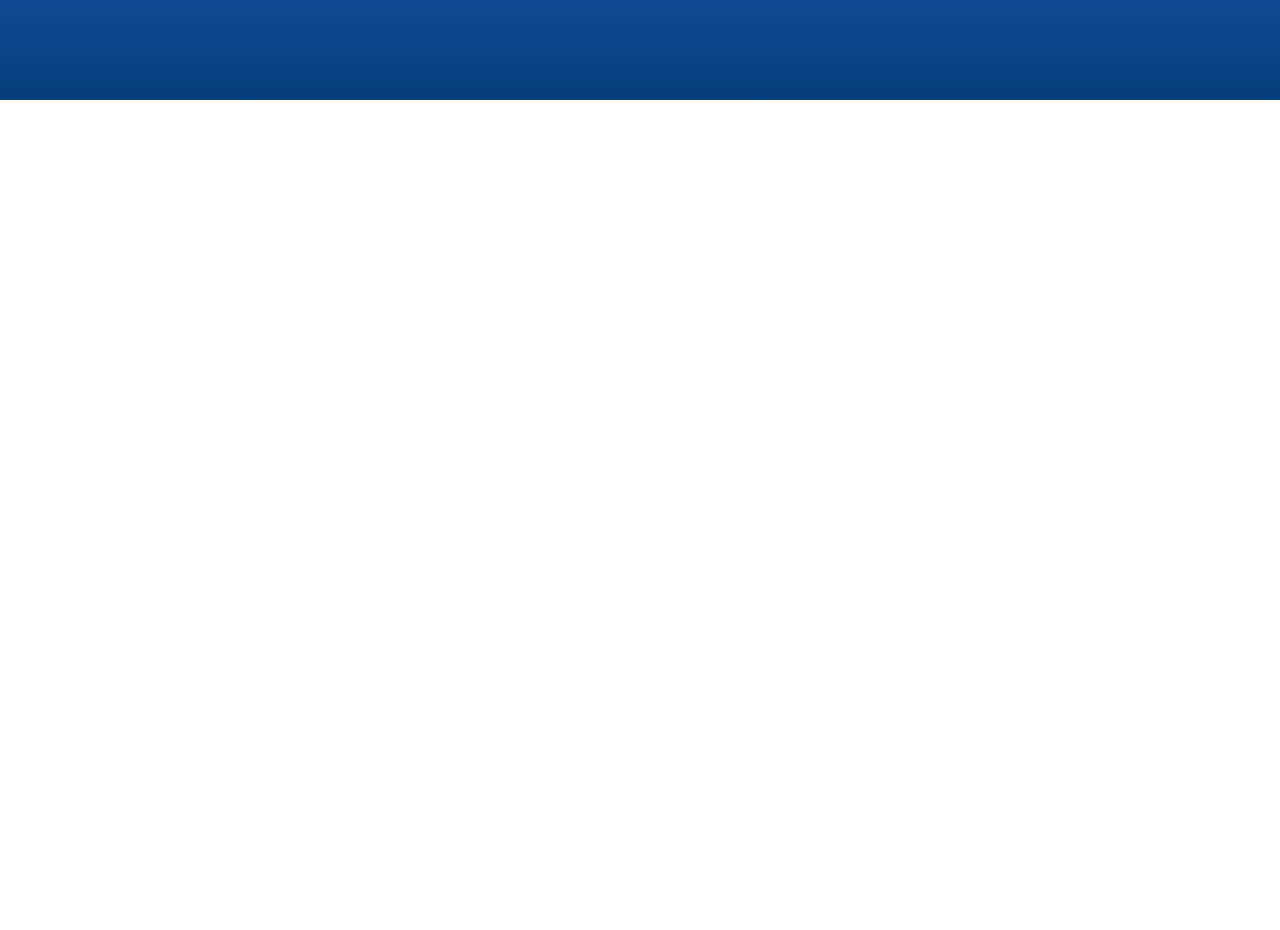
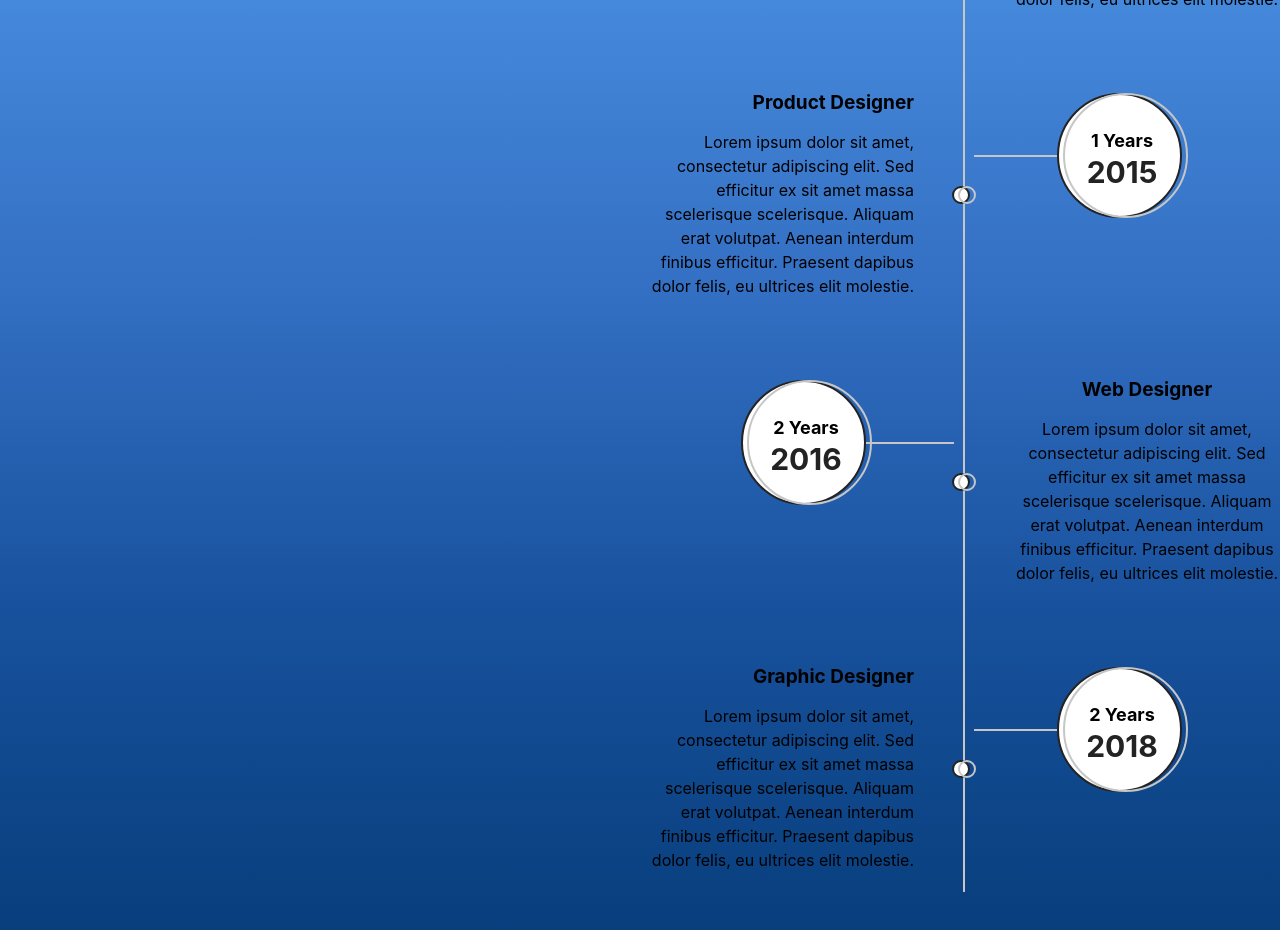
Before and after one commit to Tthenix/Contar-con-Datos, a React (Create React App) app: page / in a window 1280 px wide. Shown: the part 700-1630 px from the top of the page. Before the commit the page ends 800 px from the top, so only its background shows below. Built offline with nearby package versions, Linux system fonts and the light colour scheme.

Commit message:
timeline added

```diff
--- a/package.json
+++ b/package.json
@@ -7,6 +7,7 @@
     "@testing-library/jest-dom": "^5.17.0",
     "@testing-library/react": "^13.4.0",
     "@testing-library/user-event": "^13.5.0",
+    "bootstrap": "^4.3.1",
     "react": "^18.2.0",
     "react-dom": "^18.2.0",
     "react-router-dom": "^6.14.2",
--- /dev/null
+++ b/src/components/TimeLine.css
@@ -0,0 +1,253 @@
+body{
+    background-color: #f7f7f7;
+    margin-top:20px;
+}
+
+.main-timeline {
+    position: relative
+}
+
+.main-timeline:before {
+    content: "";
+    display: block;
+    width: 2px;
+    height: 100%;
+    background: #c6c6c6;
+    margin: 0 auto;
+    position: absolute;
+    top: 0;
+    left: 0;
+    right: 0
+}
+
+.main-timeline .timeline {
+    margin-bottom: 40px;
+    position: relative
+}
+
+.main-timeline .timeline:after {
+    content: "";
+    display: block;
+    clear: both
+}
+
+.main-timeline .icon {
+    width: 18px;
+    height: 18px;
+    line-height: 18px;
+    margin: auto;
+    position: absolute;
+    top: 0;
+    left: 0;
+    bottom: 0;
+    right: 0
+}
+
+.main-timeline .icon:before,
+.main-timeline .icon:after {
+    content: "";
+    width: 100%;
+    height: 100%;
+    border-radius: 50%;
+    position: absolute;
+    top: 0;
+    left: 0;
+    transition: all 0.33s ease-out 0s
+}
+
+.main-timeline .icon:before {
+    background: #fff;
+    border: 2px solid #232323;
+    left: -3px
+}
+
+.main-timeline .icon:after {
+    border: 2px solid #c6c6c6;
+    left: 3px
+}
+
+.main-timeline .timeline:hover .icon:before {
+    left: 3px
+}
+
+.main-timeline .timeline:hover .icon:after {
+    left: -3px
+}
+
+.main-timeline .date-content {
+    width: 50%;
+    float: left;
+    margin-top: 22px;
+    position: relative
+}
+
+.main-timeline .date-content:before {
+    content: "";
+    width: 36.5%;
+    height: 2px;
+    background: #c6c6c6;
+    margin: auto 0;
+    position: absolute;
+    top: 0;
+    right: 10px;
+    bottom: 0
+}
+
+.main-timeline .date-outer {
+    width: 125px;
+    height: 125px;
+    font-size: 16px;
+    text-align: center;
+    margin: auto;
+    z-index: 1
+}
+
+.main-timeline .date-outer:before,
+.main-timeline .date-outer:after {
+    content: "";
+    width: 125px;
+    height: 125px;
+    margin: 0 auto;
+    border-radius: 50%;
+    position: absolute;
+    top: 0;
+    left: 0;
+    right: 0;
+    transition: all 0.33s ease-out 0s
+}
+
+.main-timeline .date-outer:before {
+    background: #fff;
+    border: 2px solid #232323;
+    left: -6px
+}
+
+.main-timeline .date-outer:after {
+    border: 2px solid #c6c6c6;
+    left: 6px
+}
+
+.main-timeline .timeline:hover .date-outer:before {
+    left: 6px
+}
+
+.main-timeline .timeline:hover .date-outer:after {
+    left: -6px
+}
+
+.main-timeline .date {
+    width: 100%;
+    margin: auto;
+    position: absolute;
+    top: 27%;
+    left: 0
+}
+
+.main-timeline .month {
+    font-size: 18px;
+    font-weight: 700
+}
+
+.main-timeline .year {
+    display: block;
+    font-size: 30px;
+    font-weight: 700;
+    color: #232323;
+    line-height: 36px
+}
+
+.main-timeline .timeline-content {
+    width: 50%;
+    padding: 20px 0 20px 50px;
+    float: right
+}
+
+.main-timeline .title {
+    font-size: 19px;
+    font-weight: 700;
+    line-height: 24px;
+    margin: 0 0 15px 0
+}
+
+.main-timeline .description {
+    margin-bottom: 0
+}
+
+.main-timeline .timeline:nth-child(2n) .date-content {
+    float: right
+}
+
+.main-timeline .timeline:nth-child(2n) .date-content:before {
+    left: 10px
+}
+
+.main-timeline .timeline:nth-child(2n) .timeline-content {
+    padding: 20px 50px 20px 0;
+    text-align: right
+}
+
+@media only screen and (max-width: 991px) {
+    .main-timeline .date-content {
+        margin-top: 35px
+    }
+    .main-timeline .date-content:before {
+        width: 22.5%
+    }
+    .main-timeline .timeline-content {
+        padding: 10px 0 10px 30px
+    }
+    .main-timeline .title {
+        font-size: 17px
+    }
+    .main-timeline .timeline:nth-child(2n) .timeline-content {
+        padding: 10px 30px 10px 0
+    }
+}
+
+@media only screen and (max-width: 767px) {
+    .main-timeline:before {
+        margin: 0;
+        left: 7px
+    }
+    .main-timeline .timeline {
+        margin-bottom: 20px
+    }
+    .main-timeline .timeline:last-child {
+        margin-bottom: 0
+    }
+    .main-timeline .icon {
+        margin: auto 0
+    }
+    .main-timeline .date-content {
+        width: 95%;
+        float: right;
+        margin-top: 0
+    }
+    .main-timeline .date-content:before {
+        display: none
+    }
+    .main-timeline .date-outer {
+        width: 110px;
+        height: 110px
+    }
+    .main-timeline .date-outer:before,
+    .main-timeline .date-outer:after {
+        width: 110px;
+        height: 110px
+    }
+    .main-timeline .date {
+        top: 30%
+    }
+    .main-timeline .year {
+        font-size: 24px
+    }
+    .main-timeline .timeline-content,
+    .main-timeline .timeline:nth-child(2n) .timeline-content {
+        width: 95%;
+        text-align: center;
+        padding: 10px 0
+    }
+    .main-timeline .title {
+        margin-bottom: 10px
+    }
+}
--- /dev/null
+++ b/src/components/TimeLine.jsx
@@ -0,0 +1,89 @@
+import React from 'react';
+import './TimeLine.css';
+
+const Timeline = () => {
+    return (
+        <div class="container">
+            <div class="main-timeline">
+
+
+                <div class="timeline">
+                    <div class="icon"></div>
+                    <div class="date-content">
+                        <div class="date-outer">
+                            <span class="date">
+                                <span class="month">2 Years</span>
+                                <span class="year">2013</span>
+                            </span>
+                        </div>
+                    </div>
+                    <div class="timeline-content">
+                        <h5 class="title">Visual Art &amp; Design</h5>
+                        <p class="description">
+                            Lorem ipsum dolor sit amet, consectetur adipiscing elit. Sed efficitur ex sit amet massa scelerisque scelerisque. Aliquam erat volutpat. Aenean interdum finibus efficitur. Praesent dapibus dolor felis, eu ultrices elit molestie.
+                        </p>
+                    </div>
+                </div>
+
+
+                <div class="timeline">
+                    <div class="icon"></div>
+                    <div class="date-content">
+                        <div class="date-outer">
+                            <span class="date">
+                                <span class="month">1 Years</span>
+                                <span class="year">2015</span>
+                            </span>
+                        </div>
+                    </div>
+                    <div class="timeline-content">
+                        <h5 class="title">Product Designer</h5>
+                        <p class="description">
+                            Lorem ipsum dolor sit amet, consectetur adipiscing elit. Sed efficitur ex sit amet massa scelerisque scelerisque. Aliquam erat volutpat. Aenean interdum finibus efficitur. Praesent dapibus dolor felis, eu ultrices elit molestie.
+                        </p>
+                    </div>
+                </div>
+
+                <div class="timeline">
+                    <div class="icon"></div>
+                    <div class="date-content">
+                        <div class="date-outer">
+                            <span class="date">
+                                <span class="month">2 Years</span>
+                                <span class="year">2016</span>
+                            </span>
+                        </div>
+                    </div>
+                    <div class="timeline-content">
+                        <h5 class="title">Web Designer</h5>
+                        <p class="description">
+                            Lorem ipsum dolor sit amet, consectetur adipiscing elit. Sed efficitur ex sit amet massa scelerisque scelerisque. Aliquam erat volutpat. Aenean interdum finibus efficitur. Praesent dapibus dolor felis, eu ultrices elit molestie.
+                        </p>
+                    </div>
+                </div>
+
+                <div class="timeline">
+                    <div class="icon"></div>
+                    <div class="date-content">
+                        <div class="date-outer">
+                            <span class="date">
+                                <span class="month">2 Years</span>
+                                <span class="year">2018</span>
+                            </span>
+                        </div>
+                    </div>
+                    <div class="timeline-content">
+                        <h5 class="title">Graphic Designer</h5>
+                        <p class="description">
+                            Lorem ipsum dolor sit amet, consectetur adipiscing elit. Sed efficitur ex sit amet massa scelerisque scelerisque. Aliquam erat volutpat. Aenean interdum finibus efficitur. Praesent dapibus dolor felis, eu ultrices elit molestie.
+                        </p>
+                    </div>
+                </div>
+
+
+            </div>
+        </div>
+    );
+};
+
+export default Timeline;
--- a/src/components/home.jsx
+++ b/src/components/home.jsx
@@ -3,6 +3,7 @@ import {
   Button,
   img
 } from "@material-tailwind/react";
+import DefaultTimeline from "./TimeLine";
 import foto1 from "../img/granizodark.jpg"
 import TableauDashboard from "./TableauDashboard";
 
@@ -22,7 +23,14 @@ const home = () => {
       </div>
 
 
-      <TableauDashboard/>
+      <div className="grid md:grid-cols-2 md:gap-4">
+        <div className="flex items-center col-span-2 md:col-span-1">
+          <TableauDashboard />
+        </div>
+        <div className="col-span-2 md:col-span-1">
+          <DefaultTimeline />
+        </div>
+      </div>
     </div>
 
   )
```
Also changed, not shown: 1 other file (tests, documents, lock files or other folders).
